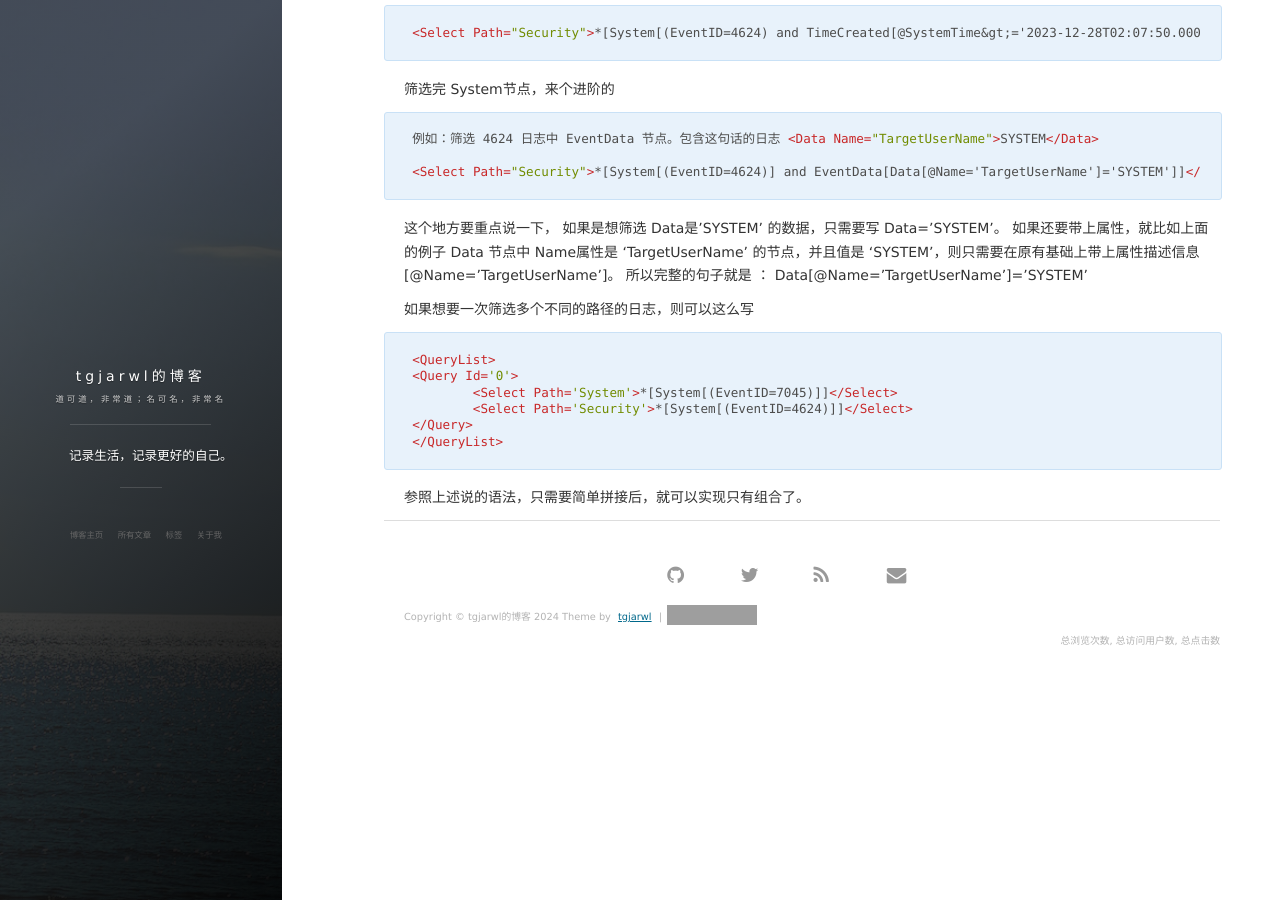
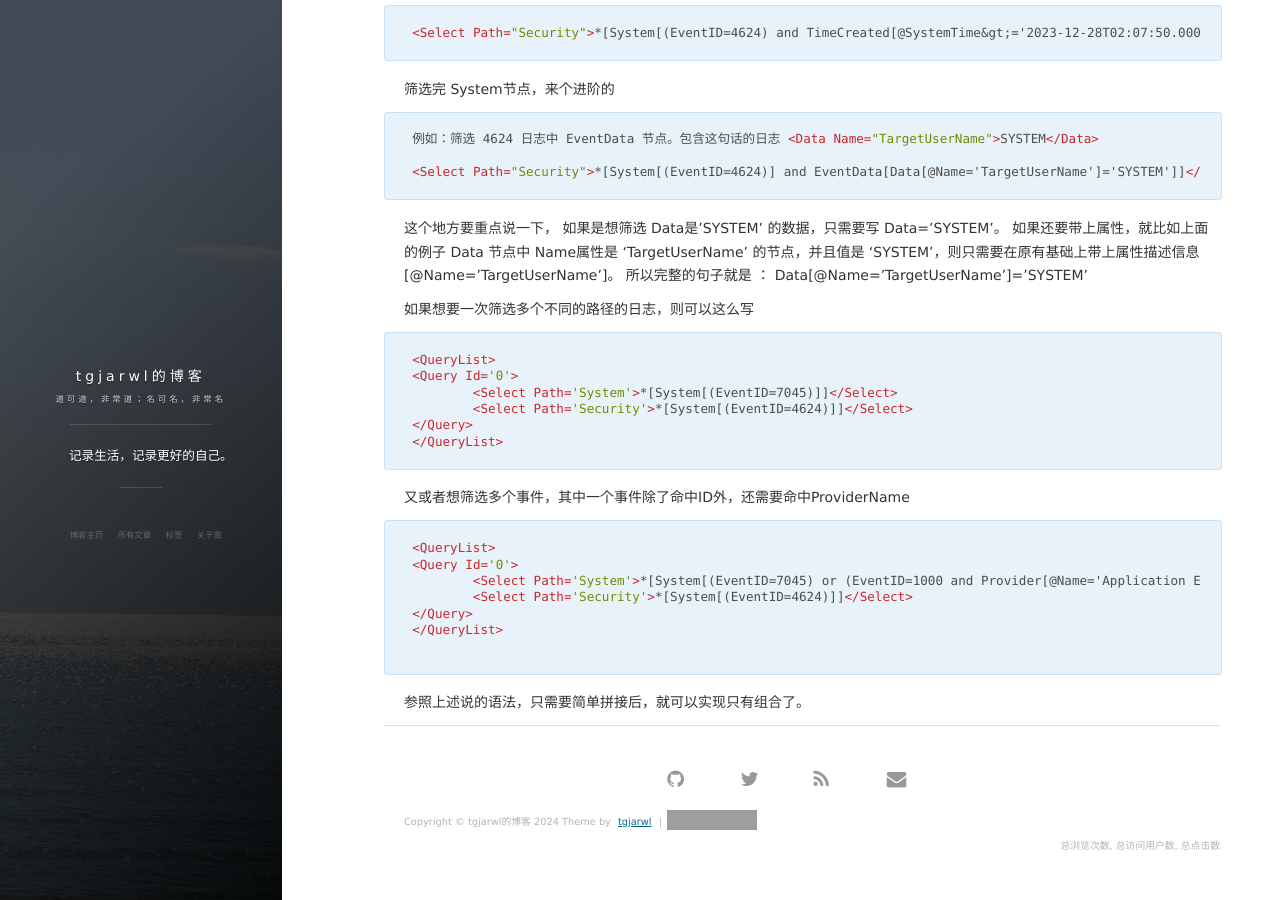
Before and after one commit to tgjarwl/tgjarwl.github.io, a Jekyll site: the page built from _posts/2023-12-29-eventlog-xpath.md, in a window 1280 px wide and 900 px high, scrolled down 1952 px. Built offline with Jekyll 4.4.1, drawn with Linux system fonts in a browser that asks for light colours; nearby versions of some CDN libraries; comment, search, counter and statistics services are not loaded; grey boxes are pictures that could not be loaded.

Commit message:
Update 2023-12-29-eventlog-xpath.md

````diff
--- a/_posts/2023-12-29-eventlog-xpath.md
+++ b/_posts/2023-12-29-eventlog-xpath.md
@@ -128,4 +128,15 @@ win7以上的系统日志，支持筛选， 格式遵循 XPath 语法。 下面
 </QueryList>
 ```
 
+又或者想筛选多个事件，其中一个事件除了命中ID外，还需要命中ProviderName
+```
+<QueryList>
+<Query Id='0'>
+	<Select Path='System'>*[System[(EventID=7045) or (EventID=1000 and Provider[@Name='Application Error'])]]</Select>
+	<Select Path='Security'>*[System[(EventID=4624)]]</Select>
+</Query>
+</QueryList>
+
+```
+
 参照上述说的语法，只需要简单拼接后，就可以实现只有组合了。
````
